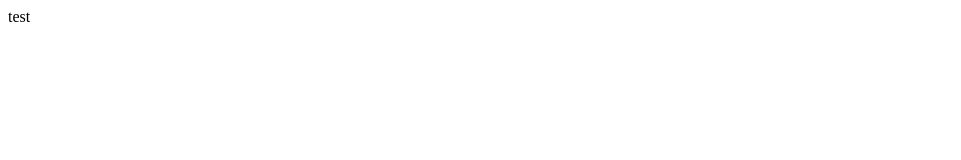
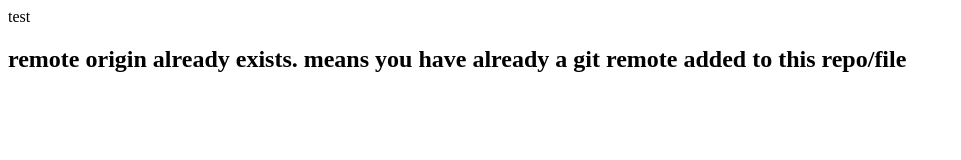
Before and after one commit to mariyam45/repo-test, a plain HTML site: page index.html in a window 1280 px wide. Shown: the whole page, without its empty margins (0-961 px from the left). Drawn offline with Linux system fonts and the light colour scheme.

Commit message:
just test

```diff
--- a/index.html
+++ b/index.html
@@ -7,5 +7,9 @@
 </head>
 <body>
     test
+
+    <h2>remote origin already exists.
+
+        means you have already a git remote added to this repo/file</h2>
 </body>
 </html>
```
